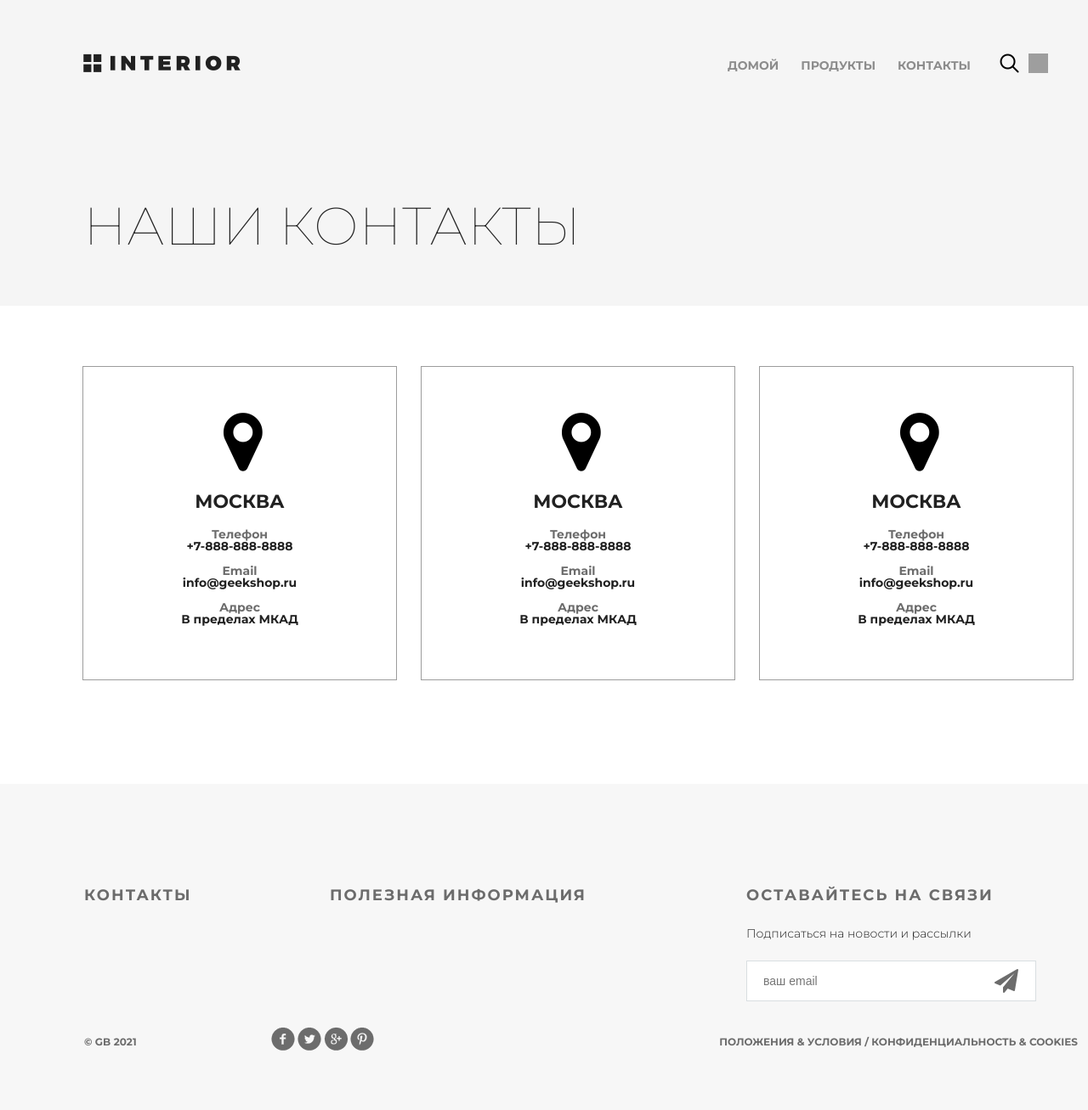
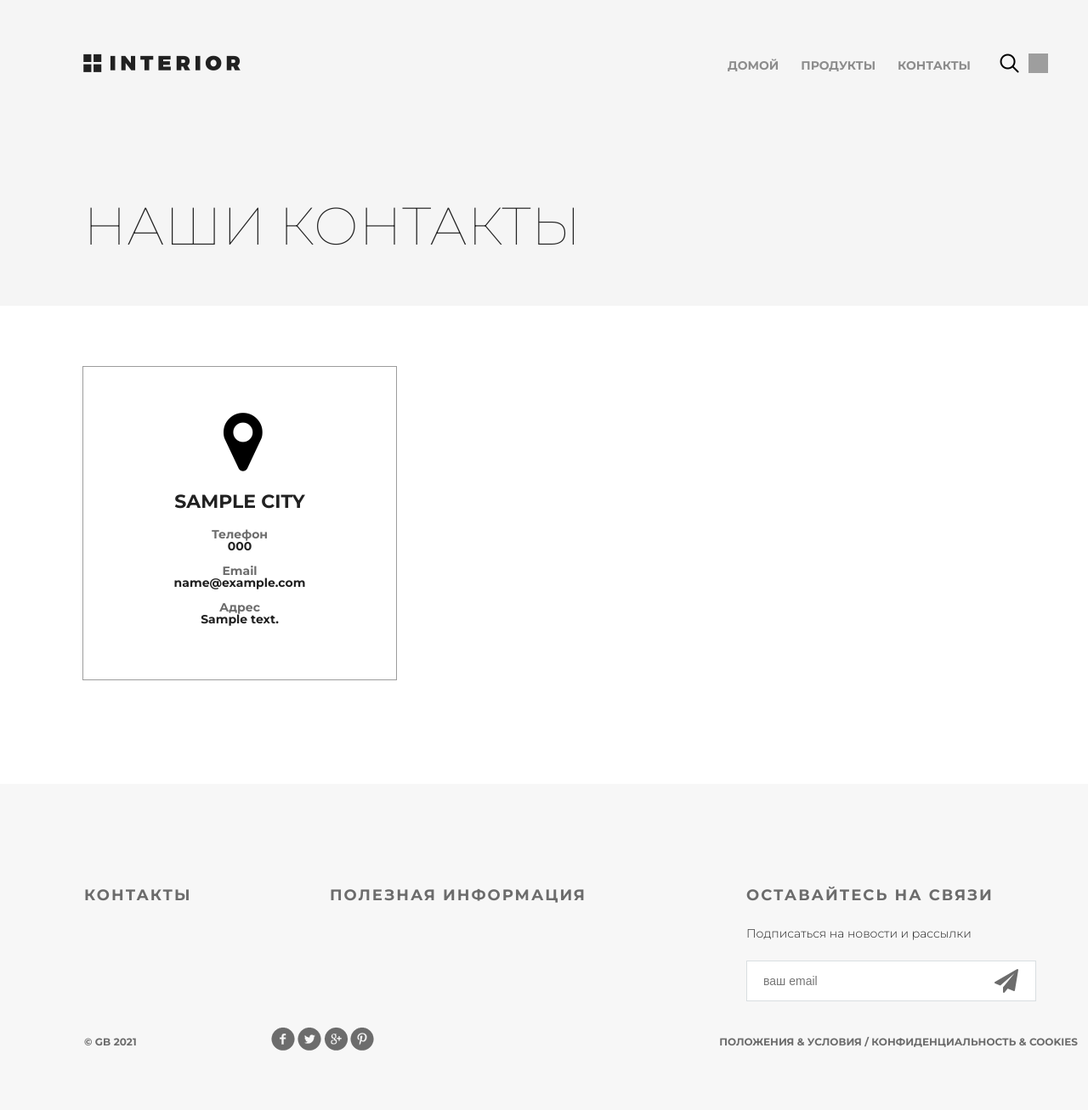
Before and after one commit to Andrey432/Geekshop, a Django app: template mainapp/templates/mainapp/contact.html in a window 1280 px wide; the page is wider, and only the part inside the window is pictured. Shown: that part at 85% size. Run offline with Django 3.2, Linux system fonts and the light colour scheme; the template is opened without the code that fills it: most values are stand-ins (such as "Sample title", 1, 10 or a date in 2020); grey boxes are pictures that could not be loaded.

Commit message:
Загрузка контактов из json

```diff
--- a/mainapp/templates/mainapp/contact.html
+++ b/mainapp/templates/mainapp/contact.html
@@ -9,53 +9,23 @@
 		<h1>наши контакты</h1>
 	</div>
 	<div class="location">
+		{% for contact in contacts_list %}
 			<div class="location-1">
 				<i class="fa fa-map-marker fa-5x"></i>
-			<h4>Москва</h4>
+				<h4>{{ contact.city }}</h4>
 				<div class="contacts">
 					<h5>Телефон</h5>
-				<p>+7-888-888-8888</p>
+					<p>{{ contact.phone }}</p>
 				</div>
 				<div class="contacts">
 					<h5>Email</h5>
-				<p>info@geekshop.ru</p>
+					<p>{{ contact.email }}</p>
 				</div>
 				<div class="contacts">
 					<h5>Адрес</h5>
-				<p>В пределах МКАД</p>
+					<p>{{ contact.address }}</p>
 				</div>
 			</div>
-		<div class="location-1">
-			<i class="fa fa-map-marker fa-5x"></i>
-			<h4>Москва</h4>
-			<div class="contacts">
-				<h5>Телефон</h5>
-				<p>+7-888-888-8888</p>
-			</div>
-			<div class="contacts">
-				<h5>Email</h5>
-				<p>info@geekshop.ru</p>
-			</div>
-			<div class="contacts">
-				<h5>Адрес</h5>
-				<p>В пределах МКАД</p>
-			</div>
-		</div>
-		<div class="location-1">
-			<i class="fa fa-map-marker fa-5x"></i>
-			<h4>Москва</h4>
-			<div class="contacts">
-				<h5>Телефон</h5>
-				<p>+7-888-888-8888</p>
-			</div>
-			<div class="contacts">
-				<h5>Email</h5>
-				<p>info@geekshop.ru</p>
-			</div>
-			<div class="contacts">
-				<h5>Адрес</h5>
-				<p>В пределах МКАД</p>
-			</div>
-		</div>
+		{% endfor %}
 	</div>
 {% endblock %}
```
Lines whose indentation alone changed are shown as unchanged.
